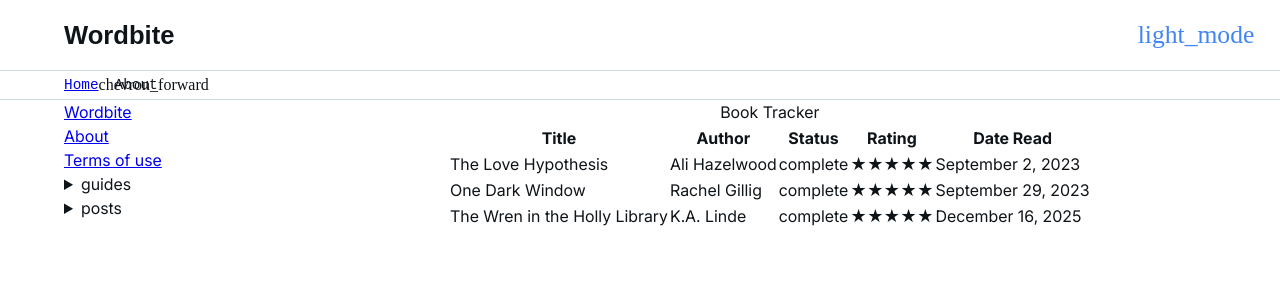
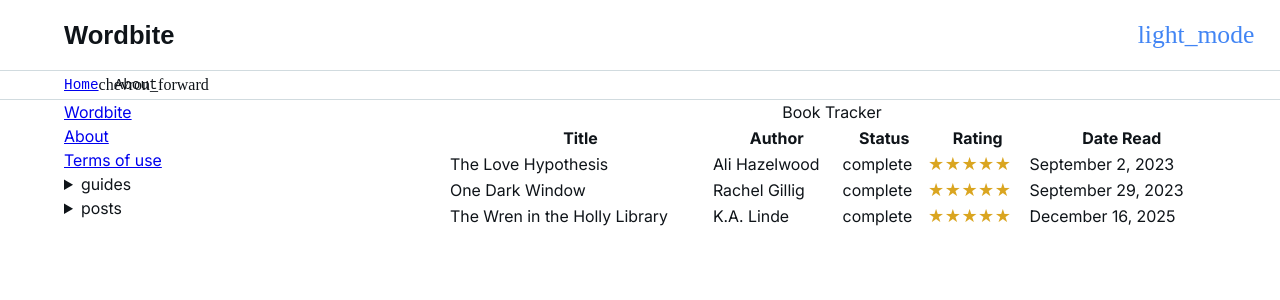
Before and after one commit to emilymcaldwell/Wordbite, a Jekyll site: the page built from about.md, in a window 1280 px wide. Shown: the top 300 px of the page. Built offline with Jekyll 4.4.1, drawn with Linux system fonts in a browser that asks for light colours; some web fonts are replaced.

Commit message:
Update layout.scss

```diff
--- a/_sass/layout.scss
+++ b/_sass/layout.scss
@@ -27,3 +27,17 @@ article {
     }
   }
 }
+
+table {
+  width: 100%;
+   td {
+    &.book-rating {
+      span {
+        display: block;
+        background-color: goldenrod;
+        background-clip: text;
+        -webkit-text-fill-color: transparent;
+      }
+    }
+   }
+}
```
